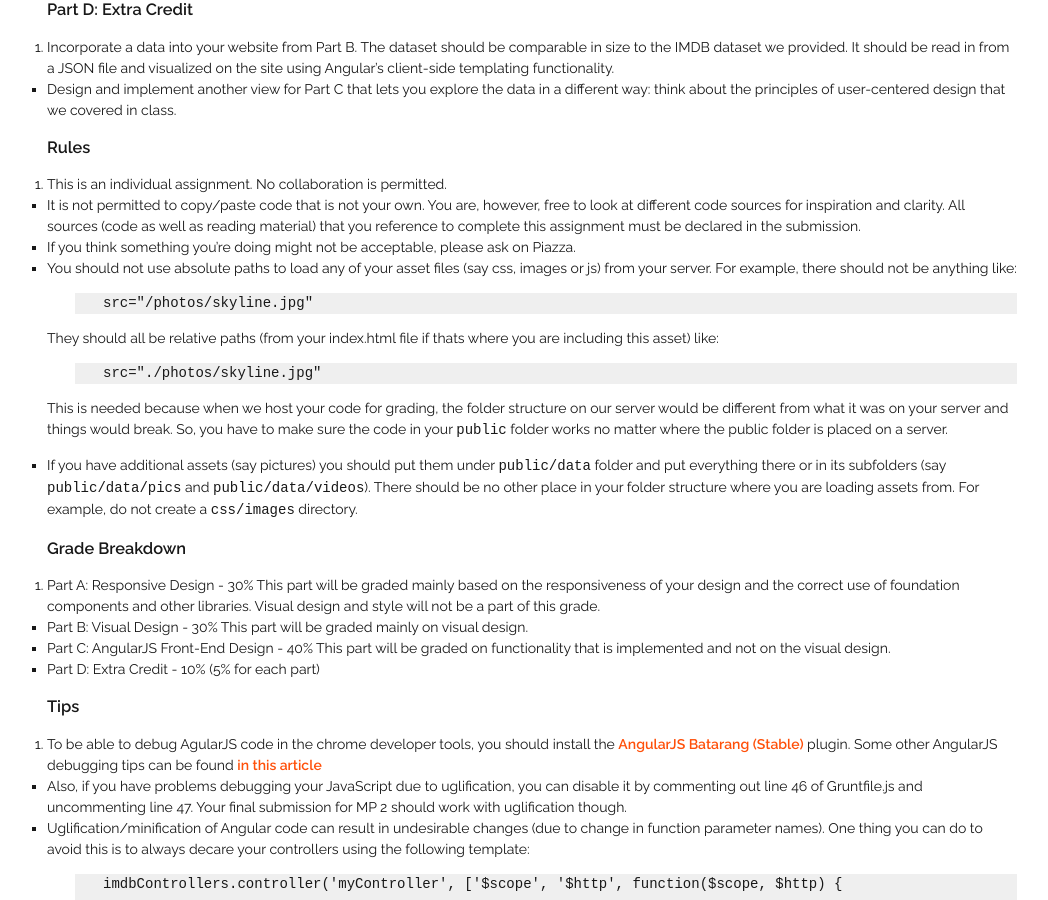
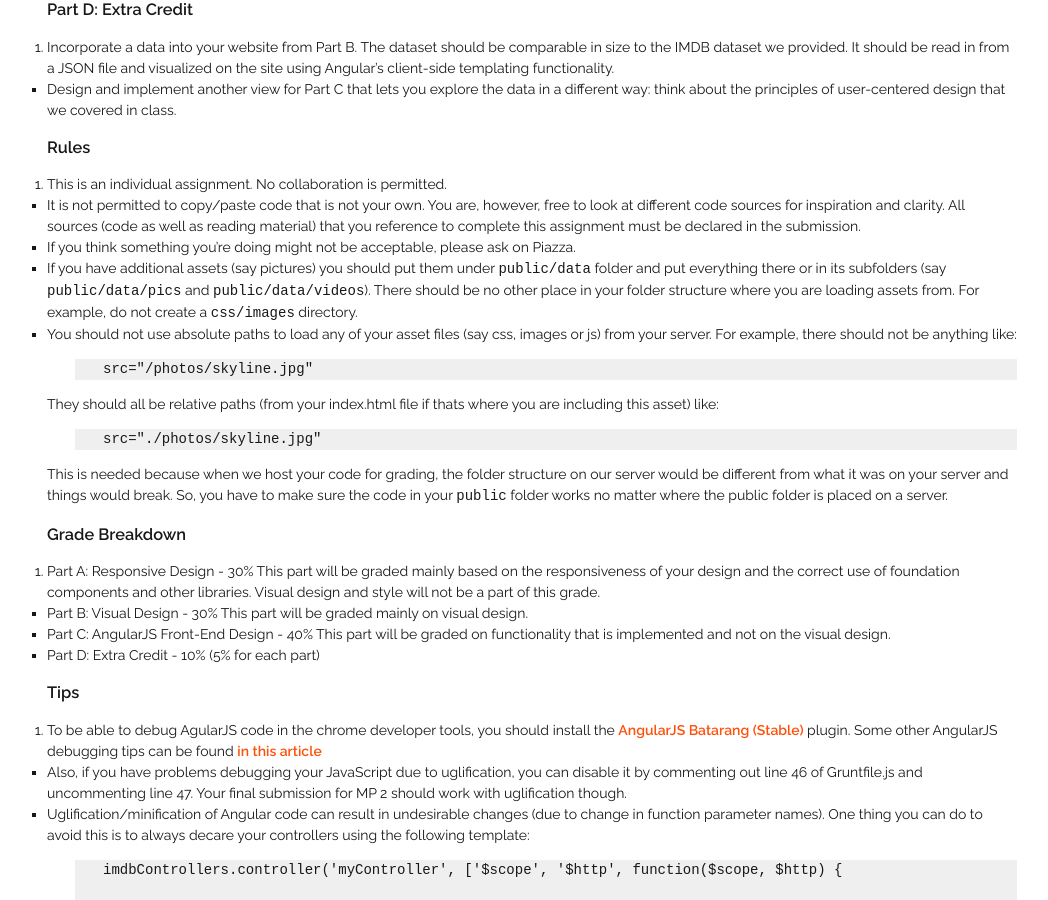
Before and after one commit to biplabdeka/fa2016, a Jekyll site: the page built from _posts/2015-2-23-MP-2.md, in a window 1280 px wide and 900 px high, scrolled down 2157 px. Shown: the whole window, without its empty margins (108-1156 px from the left). Built offline with Jekyll 4.4.1, drawn with Linux system fonts in a browser that asks for light colours; nearby versions of some CDN libraries; Markdown is read by kramdown in place of the engine named in the settings; part of the change alters nothing that is shown.

````diff
--- a/_posts/2015-2-23-MP-2.md
+++ b/_posts/2015-2-23-MP-2.md
@@ -84,6 +84,7 @@ For the complete list, please refer to the [Angular documentation](https://docs.
 1.	This is an individual assignment. No collaboration is permitted.
 +   It is not permitted to copy/paste code that is not your own. You are, however, free to look at different code sources for inspiration and clarity. All sources (code as well as reading material) that you reference to complete this assignment must be declared in the submission.
 + If you think something you're doing might not be acceptable, please ask on Piazza.
++ If you have additional assets (say pictures) you should put them under `public/data` folder and put everything there or in its subfolders (say `public/data/pics` and `public/data/videos`). There should be no other place in your folder structure where you are loading assets from. For example, do not create a `css/images` directory.
 + You should not use absolute paths to load any of your asset files (say css, images or js) from your server. For example, there should not be anything like:
 
 ```html
@@ -96,7 +97,7 @@ They should all be relative paths (from your index.html file if thats where you
 src="./photos/skyline.jpg"
 ```
 This is needed because when we host your code for grading, the folder structure on our server would be different from what it was on your server and things would break. So, you have to make sure the code in your `public` folder works no matter where the public folder is placed on a server.
-+ If you have additional assets (say pictures) you should put them under `public/data` folder and put everything there or in its subfolders (say `public/data/pics` and `public/data/videos`). There should be no other place in your folder structure where you are loading assets from. For example, do not create a `css/images` directory.
+
 
 ###Grade Breakdown
 
````
